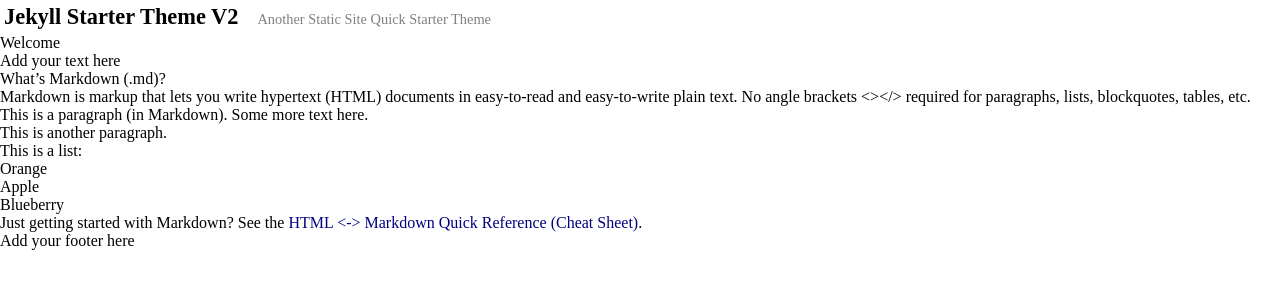
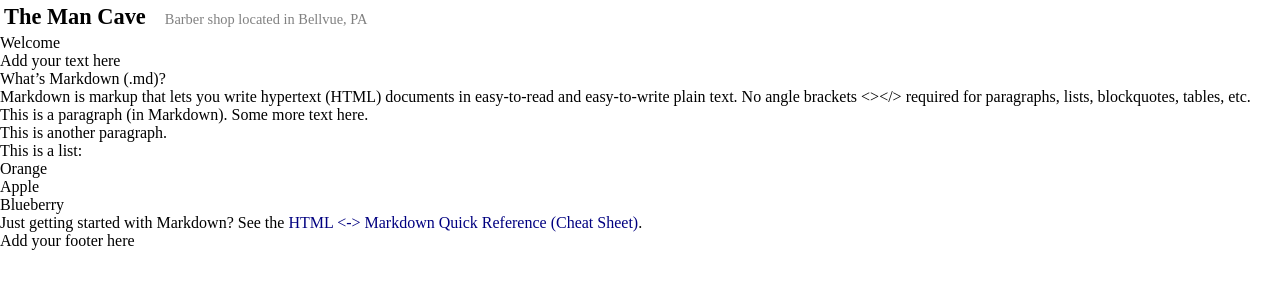
Before and after one commit to pizzapgh/the-man-cave, a Jekyll site: the page built from index.md, in a window 1280 px wide. Shown: the top 300 px of the page. Built offline with Jekyll 4.4.1, drawn with Linux system fonts in a browser that asks for light colours; some web fonts are replaced.

Commit message:
add h1 h3 titles

```diff
--- a/_config.yml
+++ b/_config.yml
@@ -1,8 +1,8 @@
 ###########
 # site.title
 
-title:    'Jekyll Starter Theme V2'
-subtitle: 'Another Static Site Quick Starter Theme'
+title:    'The Man Cave'
+subtitle: 'Barber shop located in Bellvue, PA'
 
 
 #########################
```
